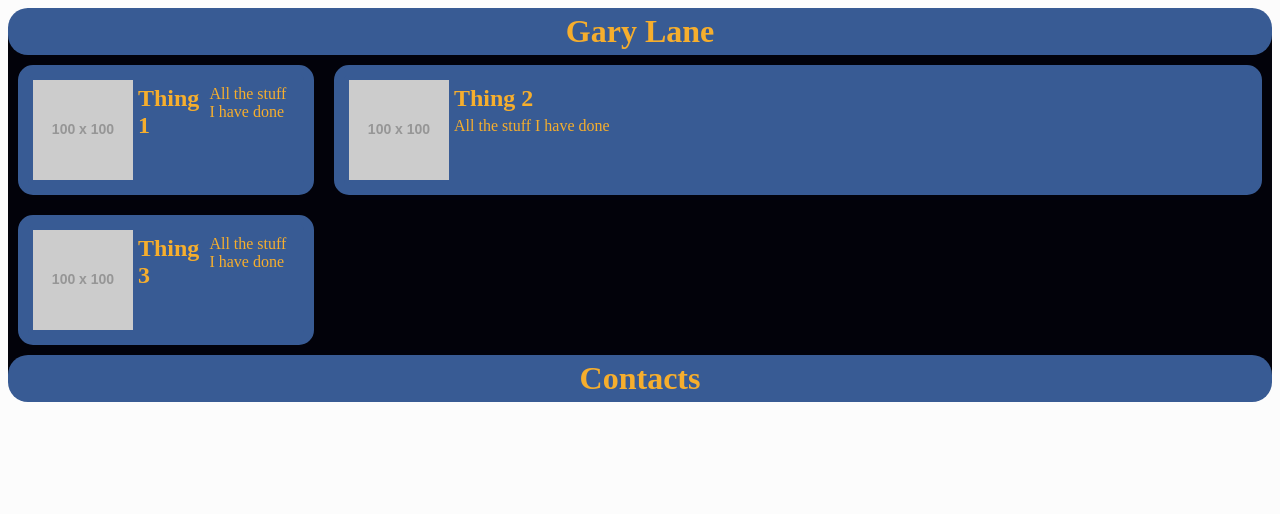
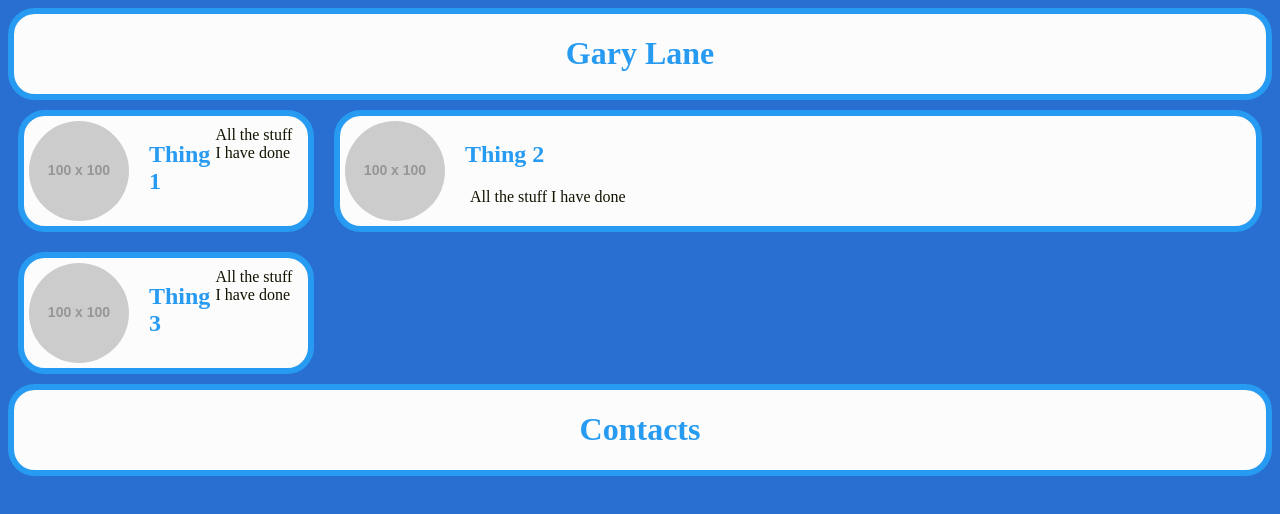
Before and after one commit to gary-lane/Portfolio, a plain HTML site: page index.html in a window 1280 px wide. Drawn offline with Linux system fonts and the light colour scheme; placeholder pictures from the web are drawn by us.

Commit message:
Update style.css

```diff
--- a/style.css
+++ b/style.css
@@ -1,39 +1,63 @@
 body {
-  background-color: #fcfcfc;
+  background-color: #296ed1;
 }
 header,
 footer {
   display: flex;
-  background-color: #385b94;
+  background-color: #fcfcfc;
   justify-content: center;
-  border-radius: 20px;
+  border-radius: 20pt;
+  border: #279af1 5pt solid;
 }
-p,
+header {
+  align-items: flex-start;
+}
+footer {
+  align-items: flex-end;
+}
+p {
+  margin: 5px;
+  color: #131200;
+}
 h1,
 h2 {
-  margin: 5px;
-  color: #f6ae2d;
+  color: #279af1;
+}
+h2 {
+  padding: 0;
 }
 .item {
   margin: 10px;
   padding: 5px;
-  background-color: #385b94;
-  border: #385b94 solid 10px;
-  border-radius: 15px;
+  background-color: #fcfcfc;
+  border: #279af1 solid 5pt;
+  border-radius: 20pt;
   display: flex;
 }
 .container {
   display: grid;
   grid-template-rows: auto 1fr auto;
-  background-color: #02020a;
-  border-radius: 25px;
+  background-color: #296ed1;
+  border-radius: 25pt;
+  height: 100%;
+}
+.projects {
+  width: 100%;
+  height: 100%;
 }
 .content {
   display: grid;
-  grid-template-columns: minmax(150px, 25%) 1fr;
+  grid-template-columns: minmax(250px, 25%) 1fr;
 }
-.item.p_thumb {
+img {
   margin-right: 20px;
   width: 100px;
   height: 100px;
+  border-radius: 50px;
 }
+.sidebar {
+  background-color: #fcfcfc;
+  border-radius: 20pt;
+  border: #279af1 solid 5pt;
+  margin: 10px;
+}
```
